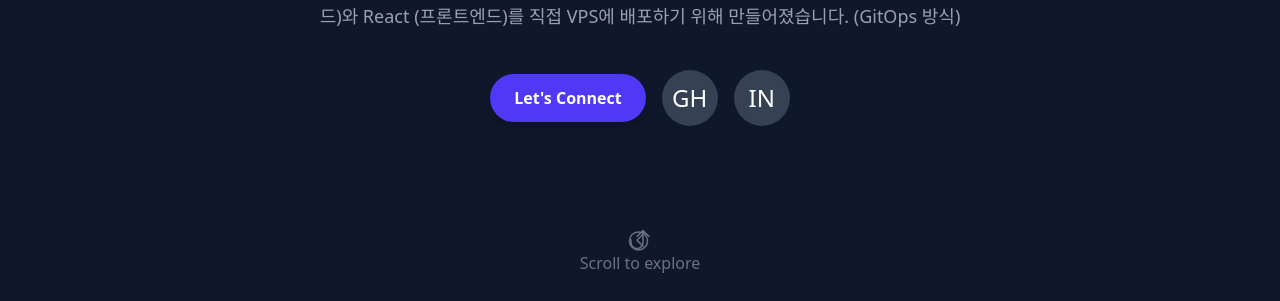
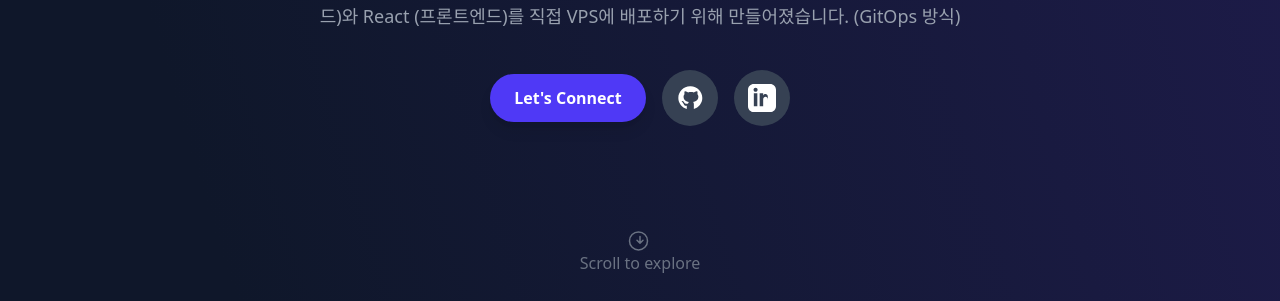
Before and after one commit to vanillaturtlechips/gopra, a React app in the folder frontend/: page / in a window 1280 px wide. Shown: the part 476-777 px from the top of the page. Built offline with nearby package versions, Linux system fonts and the light colour scheme; no server answers; the HTML template or start-up script is replaced by a standard one.

Commit message:
프론트 엔드 수정 3

```diff
--- a/frontend/src/App.tsx
+++ b/frontend/src/App.tsx
@@ -18,8 +18,7 @@ const navLinks = [
   { to: 'contact', label: 'Contact' },
 ];
 
-// 3. 🚀 [오류 수정]
-// 스크롤 로직을 Header 밖으로 분리하여 재사용 가능한 함수로 만듭니다.
+// 3. 스크롤 유틸리티 함수
 const handleScrollClick = (e: React.MouseEvent<HTMLAnchorElement>, targetId: string) => {
   e.preventDefault();
   const targetElement = document.getElementById(targetId);
@@ -40,11 +39,9 @@ const handleScrollClick = (e: React.MouseEvent<HTMLAnchorElement>, targetId: str
 function Header() {
   const [isMenuOpen, setIsMenuOpen] = useState(false);
 
-  // 🚀 [오류 수정] Header 내부에서는 이 함수를 한 번 더 감싸서
-  // 모바일 메뉴를 닫는 로직(setIsMenuOpen(false))을 추가합니다.
   const onLinkClick = (e: React.MouseEvent<HTMLAnchorElement>, targetId: string) => {
-    handleScrollClick(e, targetId); // 공용 스크롤 함수 호출
-    setIsMenuOpen(false); // 모바일 메뉴 닫기
+    handleScrollClick(e, targetId);
+    setIsMenuOpen(false);
   };
 
   return (
@@ -52,7 +49,7 @@ function Header() {
       <nav className="max-w-5xl mx-auto h-full flex items-center justify-between px-8">
         <a
           href="#about"
-          onClick={(e) => onLinkClick(e, 'about')} // ⬅️ 수정됨
+          onClick={(e) => onLinkClick(e, 'about')}
           className="text-2xl font-bold text-indigo-400 cursor-pointer hover:text-indigo-300"
         >
           myong12.site
@@ -64,7 +61,7 @@ function Header() {
             <a
               key={link.to}
               href={`#${link.to}`}
-              onClick={(e) => onLinkClick(e, link.to)} // ⬅️ 수정됨
+              onClick={(e) => onLinkClick(e, link.to)}
               className="text-gray-300 hover:text-indigo-400 cursor-pointer transition-colors font-medium"
             >
               {link.label}
@@ -93,7 +90,7 @@ function Header() {
             <a
               key={link.to}
               href={`#${link.to}`}
-              onClick={(e) => onLinkClick(e, link.to)} // ⬅️ 수정됨
+              onClick={(e) => onLinkClick(e, link.to)}
               className="block text-center text-gray-300 hover:text-indigo-400 px-4 py-3 transition-colors"
             >
               {link.label}
@@ -186,7 +183,10 @@ export default function App() {
   ];
 
   return (
-    <div className="w-full min-h-screen bg-[#0f172a] text-gray-300 font-sans">
+    // ⬇️ [디자인 수정 1]
+    // 배경에 미묘한 그라데이션을 추가하여 깊이감을 줍니다.
+    <div className="w-full min-h-screen bg-[#0f172a] text-gray-300 font-sans
+                    bg-gradient-to-tr from-[#0f172a] via-[#0f172a] to-[#1e1b4b]">
 
       <Header />
 
@@ -211,31 +211,44 @@ export default function App() {
           <div className="mt-10 flex items-center justify-center gap-4">
             <a
               href="#contact"
-              onClick={(e) => handleScrollClick(e, 'contact')} // 🚀 [오류 수정] 'new Header()...' 대신 공용 함수를 직접 호출합니다.
-              className="px-6 py-3 rounded-full bg-indigo-600 text-white font-semibold shadow-lg transition-all hover:bg-indigo-500 hover:-translate-y-1"
+              onClick={(e) => handleScrollClick(e, 'contact')}
+              className="px-6 py-3 rounded-full bg-indigo-600 text-white font-semibold shadow-lg transition-all
+                         hover:bg-indigo-500 hover:-translate-y-1 hover:shadow-indigo-500/50" // ⬅️ Glow 효과
             >
               Let's Connect
             </a>
+
+            {/* ⬇️ [디자인 수정 2] "GH" 텍스트 대신 실제 SVG 아이콘 사용 */}
             <a
               href="https://github.com/your-github" // TODO: 본인 GitHub 주소로 변경
               target="_blank" rel="noopener noreferrer"
-              className="w-14 h-14 rounded-full bg-gray-700 bg-opacity-20 backdrop-blur-lg flex items-center justify-center text-2xl text-white transition-all hover:bg-opacity-40 hover:shadow-xl"
+              title="GitHub"
+              className="w-14 h-14 rounded-full bg-gray-700 bg-opacity-20 backdrop-blur-lg flex items-center justify-center
+                         text-white transition-all hover:bg-opacity-40 hover:shadow-xl hover:shadow-indigo-500/50 hover:-translate-y-1"
             >
-              <span title="GitHub">GH</span>
+              <svg width="28" height="28" viewBox="0 0 24 24" fill="currentColor" xmlns="http://www.w3.org/2000/svg">
+                <path fillRule="evenodd" clipRule="evenodd" d="M12 2C6.477 2 2 6.477 2 12C2 16.418 5.136 20.16 9.25 21.508V18.66C7.545 19.065 6.833 17.81 6.57 17.15C6.38 16.665 5.86 15.69 5.405 15.395C5.04 15.165 4.5 14.65 5.385 14.63C6.275 14.605 6.78 15.42 7.02 15.825C7.99 17.48 9.7 17.02 10.365 16.72C10.455 16.08 10.72 15.615 11.025 15.345C8.82 15.105 6.48 14.24 6.48 10.815C6.48 9.87 6.825 9.09 7.37 8.5C7.28 8.265 6.97 7.32 7.465 6.135C7.465 6.135 8.29 5.88 10.35 7.215C11.14 7.005 11.985 6.9 12.83 6.9C13.675 6.9 14.52 7.005 15.31 7.215C17.37 5.88 18.195 6.135 18.195 6.135C18.69 7.32 18.38 8.265 18.29 8.5C18.835 9.09 19.18 9.87 19.18 10.815C19.18 14.25 16.83 15.105 14.625 15.345C15.015 15.69 15.3 16.32 15.3 17.22V21.508C19.414 20.16 22.55 16.418 22.55 12C22.55 6.477 18.073 2 12.55 2H12Z" />
+              </svg>
             </a>
+
+            {/* ⬇️ [디자인 수정 2] "IN" 텍스트 대신 실제 SVG 아이콘 사용 */}
             <a
               href="https://linkedin.com/in/your-linkedin" // TODO: 본인 LinkedIn 주소로 변경
               target="_blank" rel="noopener noreferrer"
-              className="w-14 h-14 rounded-full bg-gray-700 bg-opacity-20 backdrop-blur-lg flex items-center justify-center text-2xl text-white transition-all hover:bg-opacity-40 hover:shadow-xl"
+              title="LinkedIn"
+              className="w-14 h-14 rounded-full bg-gray-700 bg-opacity-20 backdrop-blur-lg flex items-center justify-center
+                         text-white transition-all hover:bg-opacity-40 hover:shadow-xl hover:shadow-indigo-500/50 hover:-translate-y-1"
             >
-              <span title="LinkedIn">IN</span>
+              <svg width="28" height="28" viewBox="0 0 24 24" fill="currentColor" xmlns="http://www.w3.org/2000/svg">
+                <path d="M19 0H5C2.239 0 0 2.239 0 5V19C0 21.761 2.239 24 5 24H19C21.761 24 24 21.761 24 19V5C24 2.239 21.761 0 19 0ZM8 19H5V8H8V19ZM6.5 6.732C5.534 6.732 4.75 5.942 4.75 4.968C4.75 3.994 5.534 3.204 6.5 3.204C7.466 3.204 8.25 3.994 8.25 4.968C8.25 5.942 7.467 6.732 6.5 6.732ZM20 19H17V13.396C17 10.028 13 10.283 13 13.396V19H10V8H13V9.765C13.971 8.169 17 7.917 17 11.036V19Z" />
+              </svg>
             </a>
           </div>
+
           <div className="absolute bottom-10 text-gray-500 animate-bounce">
             <svg xmlns="http://www.w3.org/2000/svg" fill="none" viewBox="0 0 24 24" strokeWidth={1.5} stroke="currentColor" className="w-6 h-6 mx-auto">
-              <path strokeLinecap="round" strokeLinejoin="round" d="M9 9l6-6m0 0l6 6m-6-6v12a6 6 0 01-12 0v-3" />
               <path strokeLinecap="round" strokeLinejoin="round" d="M19.5 13.5a9 9 0 1 1-18 0 9 9 0 0 1 18 0Z" />
-              <path strokeLinecap="round" strokeLinejoin="round" d="m9 12.75 6 6m-6-6 6-6" />
+              <path strokeLinecap="round" strokeLinejoin="round" d="M12 9v6.75m0 0l-3-3m3 3l3-3" />
             </svg>
             Scroll to explore
           </div>
@@ -257,7 +270,8 @@ export default function App() {
             {skills.map((skill) => (
               <div
                 key={skill.name}
-                className="bg-gray-700 bg-opacity-20 backdrop-blur-lg rounded-xl p-6 flex flex-col items-center justify-center gap-4 transition-all hover:-translate-y-1 hover:shadow-indigo-500/30"
+                className="bg-gray-700 bg-opacity-20 backdrop-blur-lg rounded-xl p-6 flex flex-col items-center justify-center gap-4
+                           transition-all hover:-translate-y-1 hover:shadow-lg hover:shadow-indigo-500/40" // ⬅️ Glow 효과
               >
                 <div className="text-4xl">{skill.icon}</div>
                 <p className="font-semibold text-white">{skill.name}</p>
@@ -265,7 +279,9 @@ export default function App() {
             ))}
           </div>
           <div className="text-center mt-12">
-            <button className="px-8 py-3 rounded-full bg-indigo-600 text-white font-semibold shadow-lg transition-all hover:bg-indigo-500 hover:-translate-y-1">
+            <button className="px-8 py-3 rounded-full bg-indigo-600 text-white font-semibold shadow-lg transition-all
+                               hover:bg-indigo-500 hover:-translate-y-1 hover:shadow-indigo-500/50" // ⬅️ Glow 효과
+            >
               Show All (37)
             </button>
           </div>
@@ -287,9 +303,11 @@ export default function App() {
             <div className="relative border-l-2 border-gray-700 ml-6 space-y-16 py-10">
 
               {experiences.map((exp, index) => (
-                <div key={index} className="relative">
-                  <div className="absolute -left-3.5 mt-2 w-7 h-7 bg-indigo-600 rounded-full border-4 border-gray-800" />
-                  <div className="ml-10">
+                <div key={index} className="relative group"> {/* ⬅️ group 추가 */}
+                  <div className="absolute -left-3.5 mt-2 w-7 h-7 bg-indigo-600 rounded-full border-4 border-gray-800
+                              transition-all group-hover:scale-110 group-hover:shadow-lg group-hover:shadow-indigo-500/50" />
+
+                  <div className="ml-10 transition-all group-hover:pl-2">
                     <p className="text-sm font-semibold text-indigo-400">{exp.date}</p>
                     <h3 className="mt-1 text-2xl font-bold text-white">{exp.title}</h3>
                     <p className="mt-1 text-md text-gray-400">{exp.company}</p>
@@ -330,7 +348,7 @@ export default function App() {
                   className={`px-4 py-2 rounded-full font-semibold text-sm transition-all
                     ${selectedCategory === category
                       ? 'bg-indigo-600 text-white shadow-lg'
-                      : 'bg-gray-700 bg-opacity-50 text-gray-300 hover:bg-gray-600'
+                      : 'bg-gray-700 bg-opacity-50 text-gray-300 hover:bg-gray-600 hover:shadow-lg hover:shadow-indigo-500/30' // ⬅️ Glow 효과
                     }
                   `}
                 >
@@ -354,7 +372,8 @@ export default function App() {
                   href={post.linkUrl}
                   target="_blank"
                   rel="noopener noreferrer"
-                  className="block bg-gray-800 rounded-lg shadow-xl transition-all hover:-translate-y-1 hover:shadow-indigo-500/30 overflow-hidden"
+                  className="block bg-gray-800 rounded-lg shadow-xl transition-all
+                             hover:-translate-y-1 hover:shadow-lg hover:shadow-indigo-500/40 overflow-hidden" // ⬅️ Glow 효과
                 >
                   <div className="p-6">
                     <span className="text-xs px-2 py-1 rounded-full bg-indigo-900 text-indigo-300 font-medium">
@@ -412,18 +431,22 @@ export default function App() {
               <form className="md:col-span-2 space-y-6">
                 <div>
                   <label htmlFor="name" className="block text-sm font-medium text-gray-300">Name</label>
-                  <input type="text" id="name" className="mt-1 block w-full rounded-md border-gray-700 bg-gray-800 text-white shadow-sm focus:border-indigo-500 focus:ring-indigo-500 p-3" />
+                  <input type="text" id="name" className="mt-1 block w-full rounded-md border-gray-700 bg-gray-800 text-white shadow-sm
+                                                         focus:border-indigo-500 focus:ring-indigo-500 focus:shadow-lg focus:shadow-indigo-500/40 p-3 transition-all" />
                 </div>
                 <div>
                   <label htmlFor="email" className="block text-sm font-medium text-gray-300">Email</label>
-                  <input type="email" id="email" className="mt-1 block w-full rounded-md border-gray-700 bg-gray-800 text-white shadow-sm focus:border-indigo-500 focus:ring-indigo-500 p-3" />
+                  <input type="email" id="email" className="mt-1 block w-full rounded-md border-gray-700 bg-gray-800 text-white shadow-sm
+                                                          focus:border-indigo-500 focus:ring-indigo-500 focus:shadow-lg focus:shadow-indigo-500/40 p-3 transition-all" />
                 </div>
                 <div>
                   <label htmlFor="message" className="block text-sm font-medium text-gray-300">Your Short Message</label>
-                  <textarea id="message" rows={5} className="mt-1 block w-full rounded-md border-gray-700 bg-gray-800 text-white shadow-sm focus:border-indigo-500 focus:ring-indigo-500 p-3" />
+                  <textarea id="message" rows={5} className="mt-1 block w-full rounded-md border-gray-700 bg-gray-800 text-white shadow-sm
+                                                            focus:border-indigo-500 focus:ring-indigo-500 focus:shadow-lg focus:shadow-indigo-500/40 p-3 transition-all" />
                 </div>
                 <div className="text-right">
-                  <button type="submit" className="px-8 py-3 rounded-full bg-indigo-600 text-white font-semibold shadow-lg transition-all hover:bg-indigo-500">
+                  <button type="submit" className="px-8 py-3 rounded-full bg-indigo-600 text-white font-semibold shadow-lg
+                                                    transition-all hover:bg-indigo-500 hover:shadow-lg hover:shadow-indigo-500/50">
                     Send Message
                   </button>
                 </div>
```
